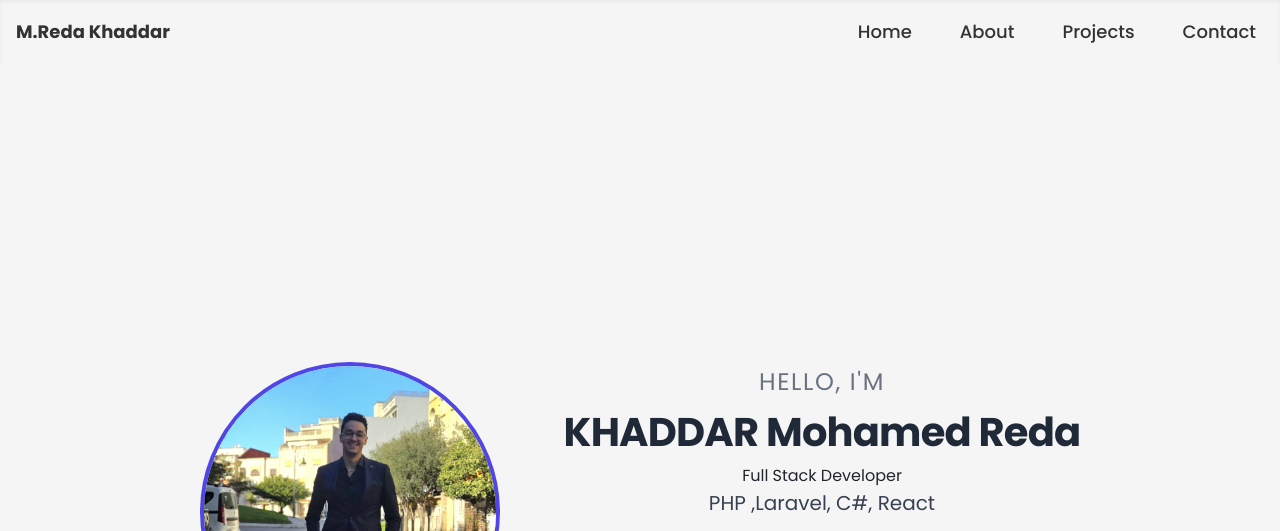
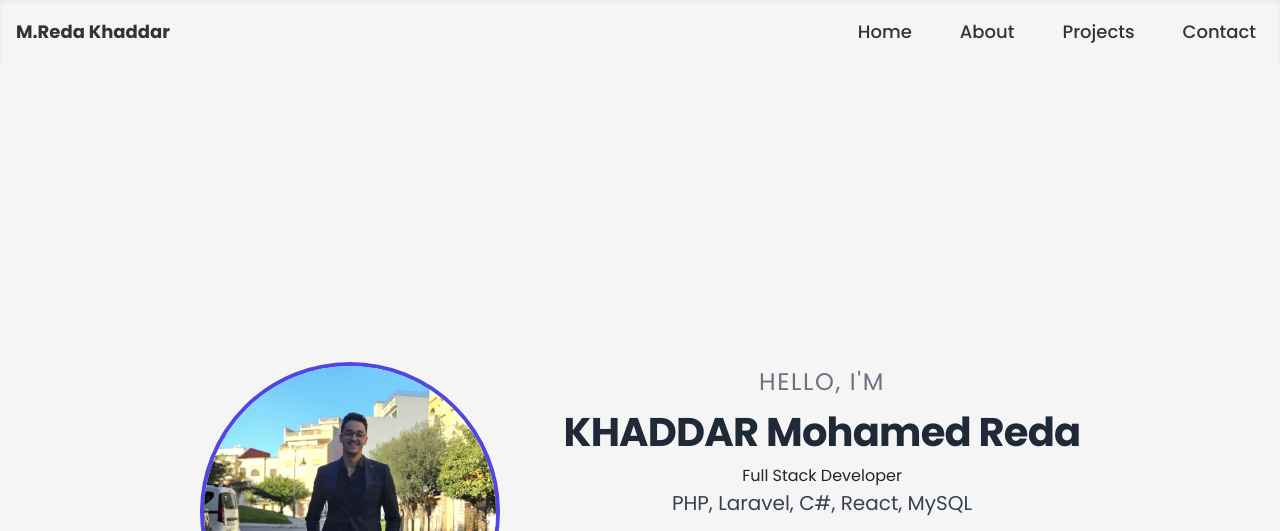
Before and after one commit to RedaMed07/Portfolio_maain, a plain HTML site: page index.html in a window 1280 px wide. Shown: the top 531 px of the page. Drawn offline with nearby package versions, Linux system fonts and the light colour scheme.

Commit message:
Update index.html

```diff
--- a/index.html
+++ b/index.html
@@ -163,7 +163,7 @@
             <p class="section__text__p1">Hello, I'm</p>
             <h1 class="title">KHADDAR Mohamed Reda</h1>
             <p class="section__text__p2">Full Stack Developer</p>
-            <p class="section__text__p2 skills">PHP ,Laravel, C#, React</p>
+            <p class="section__text__p2 skills">PHP, Laravel, C#, React, MySQL</p>
 
             <div class="btn-container d-flex flex-wrap gap-3 mt-3">
               <a
```
